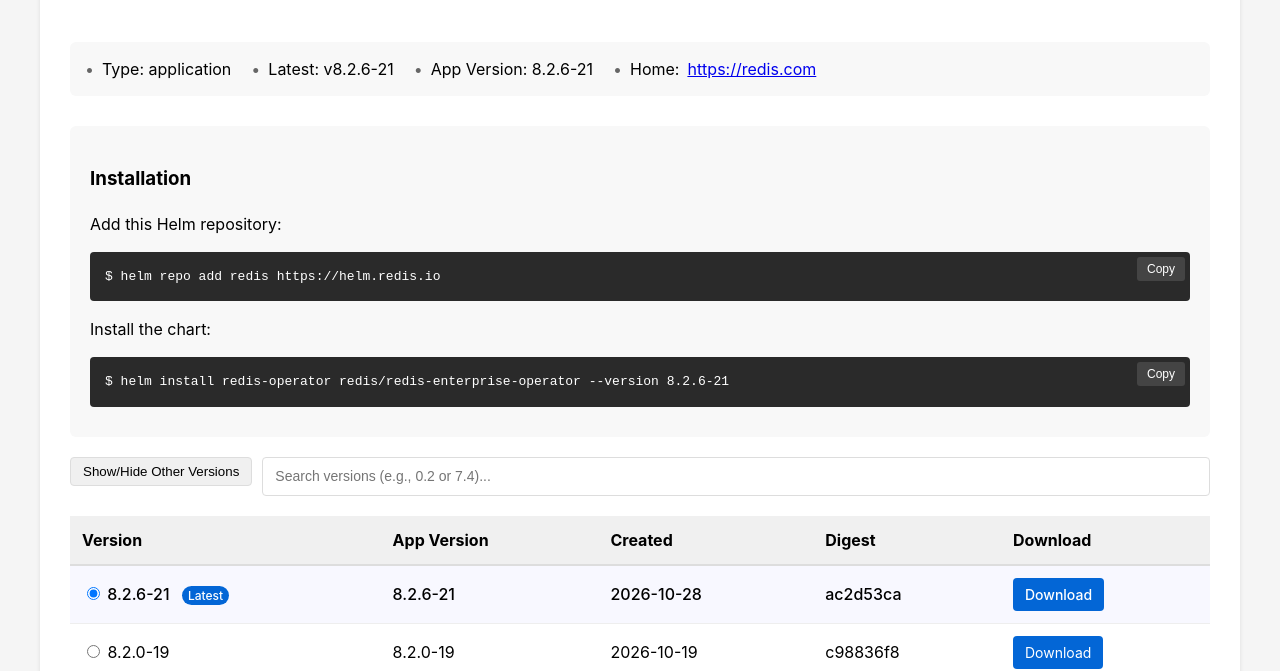
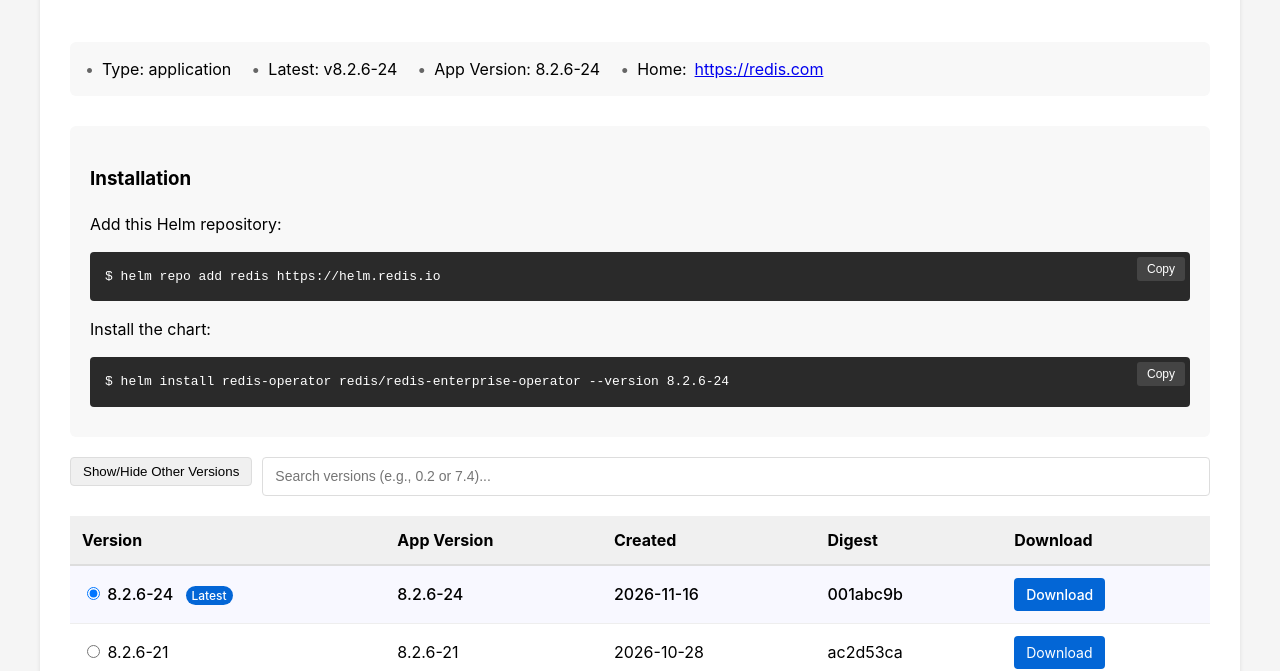
Before and after one commit to RedisLabs/redis-enterprise-helm, a plain HTML site: page index.html in a window 1280 px wide. Shown: the part 130-801 px from the top of the page. Drawn offline with Linux system fonts and the light colour scheme.

Commit message:
Update Helm charts page version: charts/redis-enterprise-operator

```diff
--- a/index.html
+++ b/index.html
@@ -170,8 +170,8 @@
         </div>
         <div class="metadata">
             <div>Type: application</div>
-            <div>Latest: v8.2.6-21</div>
-            <div>App Version: 8.2.6-21</div>
+            <div>Latest: v8.2.6-24</div>
+            <div>App Version: 8.2.6-24</div>
             <div>Home: <a href="https://redis.com">https://redis.com</a></div>
         </div>
         <div class="installation">
@@ -183,7 +183,7 @@
             </div>
             <p>Install the chart:</p>
             <div class="command" id="install-command">
-                $ helm install redis-operator redis/redis-enterprise-operator --version 8.2.6-21
+                $ helm install redis-operator redis/redis-enterprise-operator --version 8.2.6-24
                 <button class="copy-btn" onclick="copyCommand(this)">Copy</button>
             </div>
         </div>
@@ -210,13 +210,28 @@
             <tbody>
 
         <tr class="version-row latest-version"
+            data-version="8.2.6-24"
+            data-appversion="8.2.6-24"
+            data-command="helm install redis-operator redis/redis-enterprise-operator --version 8.2.6-24">
+            <td>
+                <input type="radio" name="version" value="8.2.6-24"
+                    onclick="toggleVersion(this)" data-default="helm install redis-operator redis/redis-enterprise-operator" checked>
+                8.2.6-24 <span class="latest-badge">Latest</span>
+            </td>
+            <td>8.2.6-24</td>
+            <td>2026-11-16</td>
+            <td>001abc9b</td>
+            <td><a href="https://github.com/RedisLabs/redis-enterprise-helm/releases/download/redis-enterprise-operator-8.2.6-24/redis-enterprise-operator-8.2.6-24.tgz" class="download-btn">Download</a></td>
+        </tr>
+
+        <tr class="version-row"
             data-version="8.2.6-21"
             data-appversion="8.2.6-21"
             data-command="helm install redis-operator redis/redis-enterprise-operator --version 8.2.6-21">
             <td>
                 <input type="radio" name="version" value="8.2.6-21"
-                    onclick="toggleVersion(this)" data-default="helm install redis-operator redis/redis-enterprise-operator" checked>
-                8.2.6-21 <span class="latest-badge">Latest</span>
+                    onclick="toggleVersion(this)" data-default="helm install redis-operator redis/redis-enterprise-operator" >
+                8.2.6-21
             </td>
             <td>8.2.6-21</td>
             <td>2026-10-28</td>
```
